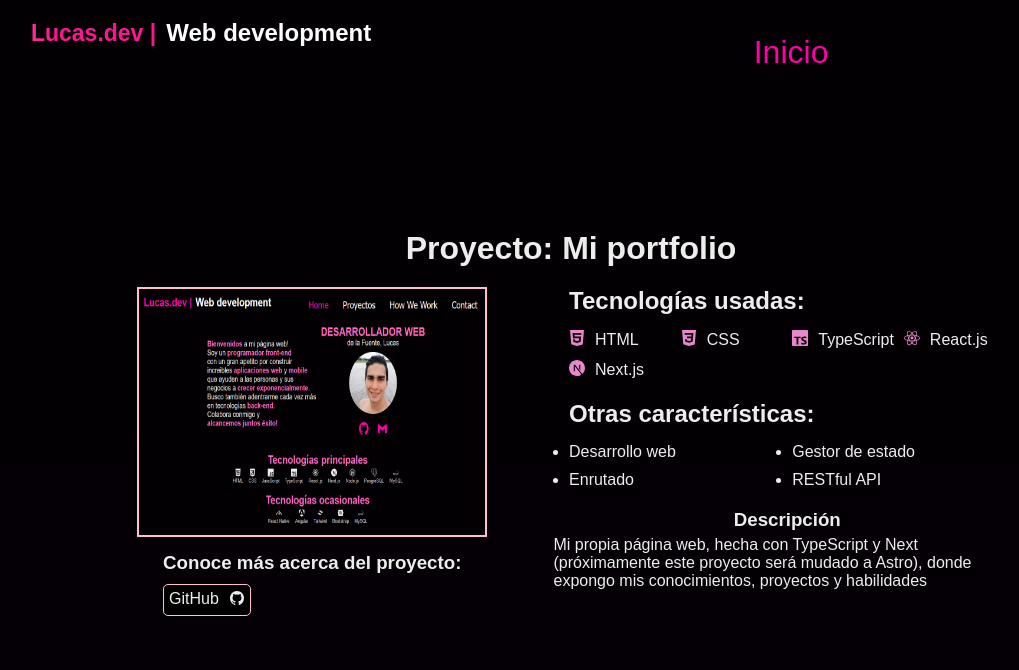
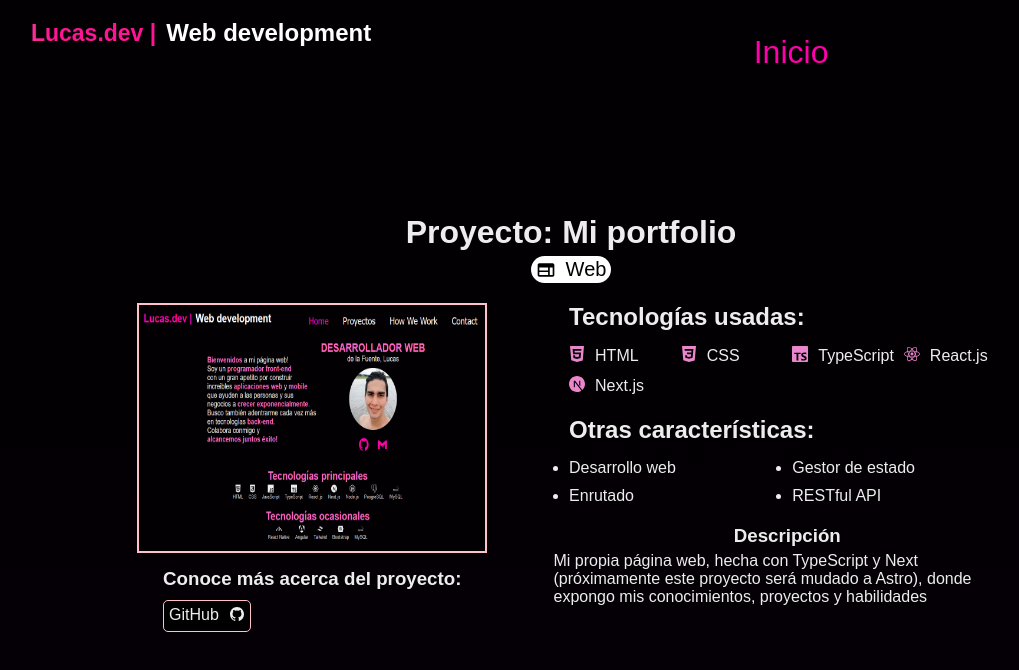
Before and after one commit to Lucano17/lucas.dev-page, a Next.js app: page /project/1 in a window 1280 px wide. Shown: the top 670 px of the page, without its empty margins (69-1088 px from the left). Built offline with nearby package versions, Linux system fonts and the light colour scheme.

Commit message:
Feat: ProjectCard & ProjectPage > platform.name & platform.image (icon)

```diff
--- a/src/app/project/[id]/page.module.css
+++ b/src/app/project/[id]/page.module.css
@@ -11,6 +11,27 @@
   flex-direction: row;
   gap: 50px;
   margin-top: 20px;
+}
+
+.platformContainer {
+  display: flex;
+  justify-content: center;
+  align-items: center;
+  background-color: white;
+  color: black;
+  border-radius: 20px;
+  font-size: 20px;
+  gap: 10px;
+  padding: 2px 5px 2px 5px;
+  margin-top: 5px;
+}
+
+.platformIcon {
+  display: flex;
+}
+
+.platformTitle {
+  display: flex;
 }
 
 .section {
--- a/src/app/project/[id]/page.tsx
+++ b/src/app/project/[id]/page.tsx
@@ -3,7 +3,7 @@ import Image from "next/image";
 import { notFound } from "next/navigation";
 import styles from "./page.module.css";
 import Link from "next/link";
-import { techIcons } from "@/components/ui/Icons";
+import { platformIcons, techIcons } from "@/components/ui/Icons";
 import { gitHubIcon, webLinkIcon } from "@/components/ui/Icons";
 
 type tParams = Promise<{ id: string }>;
@@ -38,6 +38,7 @@ export async function generateMetadata({ params }: { params: tParams }) {
 export default async function ProjectPage({ params }: { params: tParams }) {
   const id = Number((await params).id);
   const project = projects.projects.find((project) => project.id === id);
+  // const platformName = project?.platform.name;
 
   if (!project) {
     notFound();
@@ -45,6 +46,13 @@ export default async function ProjectPage({ params }: { params: tParams }) {
   return (
     <div className={styles.container}>
       <h1>Proyecto: {project?.title}</h1>
+      {project.platform.name && (
+        <div className={styles.platformContainer}>
+          <span className={styles.platformIcon}>{platformIcons[project.platform.name] ?? null}</span>
+          <p className={styles.platformTitle}>{project.platform.name}</p>
+        </div>
+      )}
+
       <div className={styles.mainContent}>
         <section className={styles.section}>
           <Image
@@ -90,7 +98,7 @@ export default async function ProjectPage({ params }: { params: tParams }) {
                     className={styles.techsContainer}
                   >
                     <p className={styles.techIcons}>
-                      {techIcons[tech.name || ""] || null}
+                      {techIcons[tech.name!] ?? null}
                     </p>
                     <p>{tech.name}</p>
                   </div>
--- a/src/components/projects/ProjectCard.module.css
+++ b/src/components/projects/ProjectCard.module.css
@@ -38,6 +38,15 @@
     font-size: 14px;
 }
 
+.platformTitle {
+    font-size: 12px;
+    display: flex;
+    justify-content: center;
+    align-items: center;
+    margin-bottom: 10px;
+    color: rgb(253, 177, 224);
+}
+
 .imagesContainer {
     display: flex;
     justify-content: center;
--- a/src/components/projects/ProjectCard.tsx
+++ b/src/components/projects/ProjectCard.tsx
@@ -29,6 +29,7 @@ export const ProjectCard = ({ project }: Props) => {
       <Link href={`/project/${project?.id}`}>
         <div className={styles.linkCard}>
           <h3 className={styles.projectTitle}>{project?.title}</h3>
+          <h6 className={styles.platformTitle}>{project?.platform.name}</h6>
 
           <div className={styles.imagesContainer}>
             {project?.images && project.images.length > 0 ? (
--- a/src/components/ui/Icons.tsx
+++ b/src/components/ui/Icons.tsx
@@ -1,7 +1,7 @@
 import { IoLogoGithub, IoLogoLinkedin } from "react-icons/io5";
 import { BiLogoGmail } from "react-icons/bi";
 import { TbFileCv } from "react-icons/tb";
-import { FaExternalLinkAlt } from "react-icons/fa";
+import { FaExternalLinkAlt, FaDesktop, FaMobile } from "react-icons/fa";
 import {
   SiJavascript,
   SiTypescript,
@@ -21,13 +21,20 @@ import {
   SiExpress,
   SiRedux,
 } from "react-icons/si";
-import { DiMsqlServer, DiDotnet  } from "react-icons/di";
+import { DiMsqlServer, DiDotnet } from "react-icons/di";
 import {
   TbSquareLetterZ,
   TbBrandReactNative,
   TbBrandCSharp,
 } from "react-icons/tb";
+import { MdOutlineWeb } from "react-icons/md";
 import { JSX } from "react";
+
+export const platformIcons: Record<string, JSX.Element | string> = {
+  Escritorio: <FaDesktop />,
+  Celular: <FaMobile />,
+  Web: <MdOutlineWeb />,
+};
 
 export const techIcons: Record<string, JSX.Element | string> = {
   JavaScript: <SiJavascript />,
--- a/src/seed/seed.ts
+++ b/src/seed/seed.ts
@@ -20,6 +20,7 @@ export const projects: ProjectsData = {
             "position": 1,
             "gitHubLink": "https://github.com/Lucano17/lucas.dev-page",
             "webLink": "",
+            "platform": {name: "Web"},
             "images": ["lucas.dev-page.image1.png"],
             "description": "Mi propia página web, hecha con TypeScript y Next (próximamente este proyecto será mudado a Astro), donde expongo mis conocimientos, proyectos y habilidades",
             "techsUsed": [
@@ -42,6 +43,7 @@ export const projects: ProjectsData = {
             "position": 2,
             "gitHubLink": "https://github.com/Lucano17/ecommerce-template-1",
             "webLink": "https://ecommerce-template-1.vercel.app/",
+            "platform": {name: "Web"},
             "images": ["ecommerce-template.image1.png"],
             "description": "Este es un ecommerce de prueba hecho con Next y PosgreSQL, donde probé todas mis habilidades en conjunto para crear una tienda completamente funcional con base de datos y transacciones.",
             "techsUsed": [
@@ -75,6 +77,7 @@ export const projects: ProjectsData = {
             "position": 4,
             "gitHubLink": "https://github.com/Lucano17/task-manager",
             "webLink": "https://task-manager-sigma-two-21.vercel.app/",
+            "platform": {name: "Web"},
             "images": ["task-manager.image1.png"],
             "description": "Una TO-DO app hecha con react y express, donde puedes crear una lista de lo que necesites! Desde productos para comprar, actividades a realizar, personas, objetivos y más!",
             "techsUsed": [
@@ -101,6 +104,7 @@ export const projects: ProjectsData = {
             "position": 6,
             "gitHubLink": "https://github.com/Lucano17/poke-api",
             "webLink": "https://poke-api-vert-one.vercel.app",
+            "platform": {name: "Web"},
             "images": ["poke-api.image1.png"],
             "description": "No solo una simple PokeApi, toda la PokeInfo que buscas!",
             "techsUsed": [
@@ -125,6 +129,7 @@ export const projects: ProjectsData = {
             "show": false,
             "gitHubLink": "https://github.com/Lucano17/react-native-games-library",
             "webLink": "",
+            "platform": {name: "Celular"},
             "images": ["react-native-games-library.image1.jpeg"],
             "description": "Aplicación hecha con React Native y Expo, además de NativeWind (TailwindCSS). Esta app hace una llamada a la API de Giant Bomb API, y recupera una lista de juegos y varios datos relacionados con los mismos",
             "techsUsed": [
@@ -146,6 +151,7 @@ export const projects: ProjectsData = {
             "position": 5,
             "gitHubLink": "https://github.com/Lucano17/EcoPoS-System",
             "webLink": "",
+            "platform": {name: "Escritorio"},
             "images": ["eco-pos-system.image1.png"],
             "description": "Desarrollé un punto de venta con C#, .NET 8  y WindowsForms, donde tengo un formulario de ingreso de usuario, roles 'administrador' y 'usuario', me conecto a una base de datos y desde ahí opero con los productos, clientes, ventas y facturas.",
             "techsUsed": [
@@ -156,8 +162,7 @@ export const projects: ProjectsData = {
             "features": [
                 "Aplicación de escritorio",
                 "Windows Forms",
-                "Autenticación de usuario",
-                "Base de datos SQL",
+                "Autenticación de usuario"
             ]
         },
         {
@@ -167,6 +172,7 @@ export const projects: ProjectsData = {
             "position": 3,
             "gitHubLink": "https://github.com/Lucano17/MidPoS-System",
             "webLink": "",
+            "platform": {name: "Escritorio"},
             "images": ["mid-pos-system.image1.png"],
             "description": "Desarrollé un Punto de Venta con C#, .NET 8, WinForms y Microsoft SQL Server, donde no solo podés realizar tus ventas con una interfaz cómoda, eficiente e intuitiva, sino también ordenar tus productos por categoráis, manejar distintos timpos y roles de usuario, ver el historial de ventas, ventas realizadas por tus vendedores, realizar reportes de las mismas y mucho más!.",
             "techsUsed": [
```
Also changed, not shown: src/interfaces/projects.interface.ts (+12 -1 lines), src/screens/Home.tsx (+1 -30 lines), 1 other file (tests, documents, lock files or other folders).
